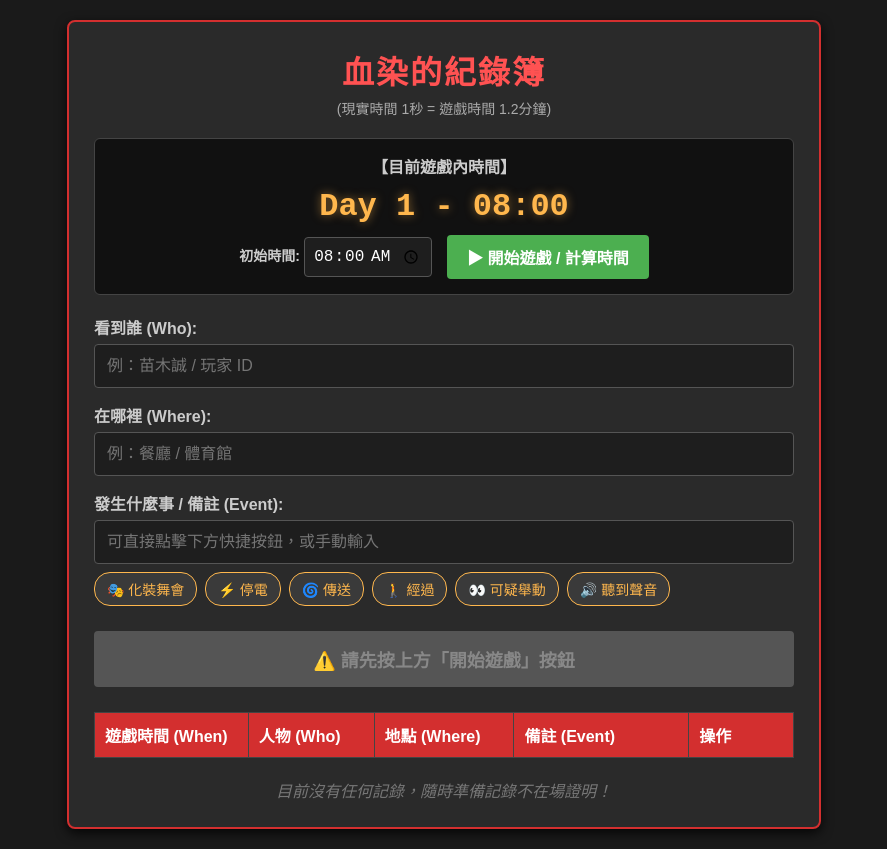
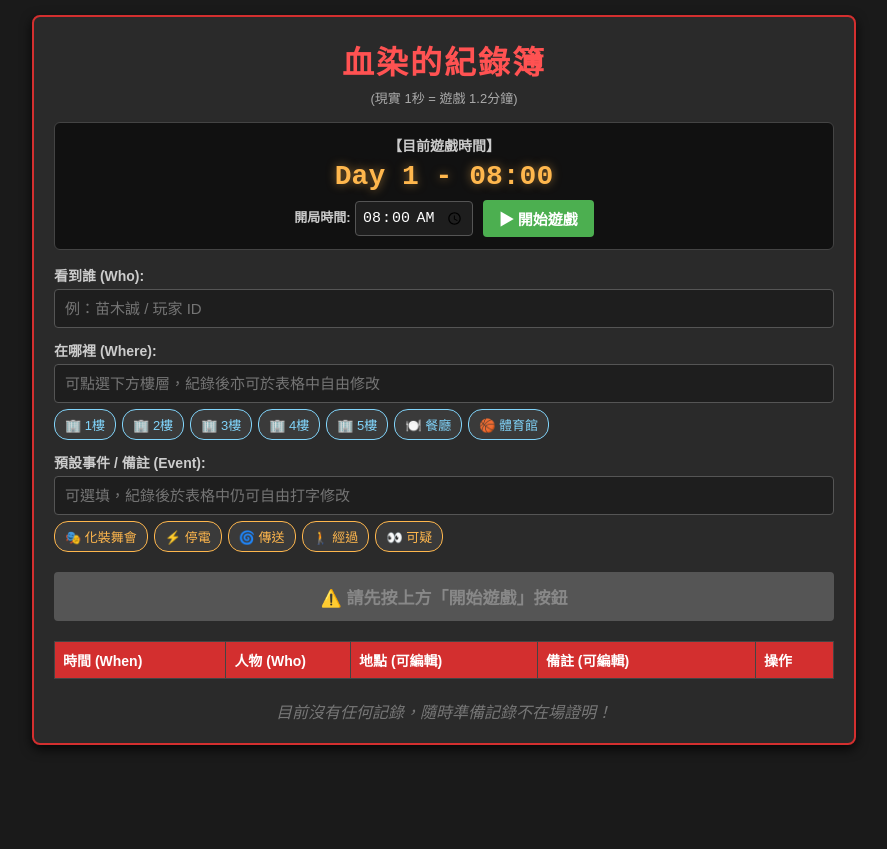
Before and after one commit to kokorowingsum-star/Danganronpa-online--tracker-for-gmod, a plain HTML site: page index.html in a window 1280 px wide. Shown: the whole page, without its empty margins (196-1083 px from the left). After the commit the page ends 800 px from the top, so only its background shows below. Drawn offline with Linux system fonts and the light colour scheme.

Commit message:
Update index.html

```diff
--- a/index.html
+++ b/index.html
@@ -11,13 +11,13 @@
             background: #1a1a1a;
             color: #f0f0f0;
             margin: 0;
-            padding: 20px;
+            padding: 15px;
         }
         .container {
-            max-width: 700px;
+            max-width: 780px;
             margin: auto;
             background: #2a2a2a;
-            padding: 25px;
+            padding: 20px;
             border-radius: 8px;
             box-shadow: 0 4px 12px rgba(0,0,0,0.8);
             border: 2px solid #d32f2f;
@@ -32,158 +32,201 @@
         .subtitle {
             text-align: center;
             color: #aaa;
-            font-size: 14px;
-            margin-bottom: 20px;
+            font-size: 13px;
+            margin-bottom: 15px;
         }
         /* 時鐘面板 */
         .timer-panel {
             background: #111;
             border: 1px solid #444;
             border-radius: 6px;
-            padding: 15px;
-            margin-bottom: 20px;
+            padding: 12px;
+            margin-bottom: 15px;
             text-align: center;
         }
         .clock-display {
-            font-size: 32px;
+            font-size: 28px;
             font-weight: bold;
             color: #ffb74d;
             font-family: monospace;
-            margin: 10px 0;
+            margin: 6px 0;
             text-shadow: 0 0 10px rgba(255, 183, 77, 0.5);
         }
         .timer-controls {
             display: flex;
             justify-content: center;
             align-items: center;
-            gap: 15px;
-            margin-top: 10px;
+            gap: 10px;
+            margin-top: 8px;
+            flex-wrap: wrap;
         }
         .time-input {
             background: #1e1e1e;
             color: white;
             border: 1px solid #555;
-            padding: 8px;
+            padding: 6px;
             border-radius: 4px;
-            font-size: 16px;
+            font-size: 15px;
         }
         .btn-game-start {
             background: #4caf50;
             color: white;
             border: none;
-            padding: 10px 20px;
-            font-size: 16px;
+            padding: 8px 16px;
+            font-size: 15px;
             font-weight: bold;
             border-radius: 4px;
             cursor: pointer;
             transition: 0.3s;
         }
-        .btn-game-start.active {
-            background: #d32f2f;
-        }
+        .btn-game-start.active { background: #d32f2f; }
 
-        .input-group {
-            margin-bottom: 15px;
-        }
+        .input-group { margin-bottom: 12px; }
         label {
             display: block;
-            margin-bottom: 5px;
+            margin-bottom: 4px;
             font-weight: bold;
             color: #ccc;
+            font-size: 14px;
         }
         input[type="text"] {
             width: 100%;
-            padding: 12px;
+            padding: 10px;
             box-sizing: border-box;
             border: 1px solid #555;
             background: #1e1e1e;
             color: white;
             border-radius: 4px;
-            font-size: 16px;
+            font-size: 15px;
         }
         input[type="text"]:focus {
             outline: none;
             border-color: #ff5252;
         }
 
-        /* 快捷事件按鈕區域 */
-        .event-chips {
+        /* 快捷按鈕區域 */
+        .chips-group {
             display: flex;
             flex-wrap: wrap;
-            gap: 8px;
-            margin-top: 8px;
+            gap: 6px;
+            margin-top: 6px;
         }
         .chip-btn {
             background: #3a3a3a;
             color: #ffb74d;
             border: 1px solid #ffb74d;
-            padding: 6px 12px;
-            border-radius: 16px;
-            font-size: 14px;
+            padding: 5px 10px;
+            border-radius: 14px;
+            font-size: 13px;
             cursor: pointer;
             transition: 0.2s;
         }
-        .chip-btn:hover {
+        .chip-btn:hover, .chip-btn:active {
             background: #ffb74d;
             color: #111;
             font-weight: bold;
         }
+        .chip-btn.loc-btn {
+            color: #81d4fa;
+            border-color: #81d4fa;
+        }
+        .chip-btn.loc-btn:hover, .chip-btn.loc-btn:active {
+            background: #81d4fa;
+            color: #111;
+        }
 
         .btn-mark {
             width: 100%;
-            padding: 15px;
+            padding: 12px;
             background: #d32f2f;
             color: white;
             border: none;
-            font-size: 18px;
+            font-size: 17px;
             font-weight: bold;
             border-radius: 4px;
             cursor: pointer;
             transition: 0.3s;
-            margin-top: 10px;
+            margin-top: 8px;
         }
         .btn-mark:hover { background: #b71c1c; }
         .btn-mark:disabled { background: #555; cursor: not-allowed; color: #888; }
 
         table {
             width: 100%;
-            margin-top: 25px;
+            margin-top: 20px;
             border-collapse: collapse;
         }
         th, td {
-            padding: 10px;
+            padding: 8px;
             border: 1px solid #444;
             text-align: left;
+            font-size: 14px;
         }
         th { background: #d32f2f; color: white; }
         tr:nth-child(even) { background: #333; }
         tr:nth-child(odd) { background: #2a2a2a; }
+
+        /* 表格內可編輯的地點框 */
+        .row-where-input {
+            width: 100%;
+            background: rgba(0,0,0,0.3);
+            border: 1px solid #555;
+            color: #81d4fa;
+            padding: 6px 8px;
+            border-radius: 4px;
+            box-sizing: border-box;
+            font-size: 14px;
+            font-weight: bold;
+        }
+        .row-where-input:focus {
+            outline: none;
+            border-color: #81d4fa;
+            background: #111;
+        }
+
+        /* 表格內可編輯的備註框 */
+        .row-note-input {
+            width: 100%;
+            background: rgba(0,0,0,0.3);
+            border: 1px solid #555;
+            color: #ffeb3b;
+            padding: 6px 8px;
+            border-radius: 4px;
+            box-sizing: border-box;
+            font-size: 14px;
+        }
+        .row-note-input:focus {
+            outline: none;
+            border-color: #ff5252;
+            background: #111;
+        }
+
         .delete-btn {
-            background: #555; color: white; padding: 6px 10px;
-            border: none; cursor: pointer; border-radius: 3px; font-size: 14px;
+            background: #555; color: white; padding: 5px 8px;
+            border: none; cursor: pointer; border-radius: 3px; font-size: 12px;
         }
         .delete-btn:hover { background: #ff5252; }
         .empty-msg { text-align: center; color: #777; margin-top: 20px; font-style: italic; }
-        .real-time-sub { font-size: 11px; color: #888; display: block; margin-top: 4px; }
+        .real-time-sub { font-size: 11px; color: #888; display: block; margin-top: 2px; }
     </style>
 </head>
 <body>
 
     <div class="container">
         <h1>血染的紀錄簿</h1>
-        <div class="subtitle">(現實時間 1秒 = 遊戲時間 1.2分鐘)</div>
+        <div class="subtitle">(現實 1秒 = 遊戲 1.2分鐘)</div>
 
         <!-- 遊戲時間控制面板 -->
         <div class="timer-panel">
-            <div style="color: #ccc; font-weight: bold;">【目前遊戲內時間】</div>
+            <div style="color: #ccc; font-weight: bold; font-size: 14px;">【目前遊戲時間】</div>
             <div class="clock-display" id="inGameClock">Day 1 - 08:00</div>
 
             <div class="timer-controls">
                 <div>
-                    <label style="display:inline; font-size:14px;">初始時間:</label>
+                    <label style="display:inline; font-size:13px;">開局時間:</label>
                     <input type="time" id="startTimeInput" class="time-input" value="08:00">
                 </div>
-                <button id="toggleTimerBtn" class="btn-game-start" onclick="toggleGameTimer()">▶ 開始遊戲 / 計算時間</button>
+                <button id="toggleTimerBtn" class="btn-game-start" onclick="toggleGameTimer()">▶ 開始遊戲</button>
             </div>
         </div>
 
@@ -191,22 +234,32 @@
             <label for="who">看到誰 (Who):</label>
             <input type="text" id="who" placeholder="例：苗木誠 / 玩家 ID" autocomplete="off" />
         </div>
+
+        <!-- 地點選單 -->
         <div class="input-group">
             <label for="where">在哪裡 (Where):</label>
-            <input type="text" id="where" placeholder="例：餐廳 / 體育館" autocomplete="off" />
+            <input type="text" id="where" placeholder="可點選下方樓層，紀錄後亦可於表格中自由修改" autocomplete="off" />
+            <div class="chips-group">
+                <button class="chip-btn loc-btn" onclick="selectWhere('1樓')">🏢 1樓</button>
+                <button class="chip-btn loc-btn" onclick="selectWhere('2樓')">🏢 2樓</button>
+                <button class="chip-btn loc-btn" onclick="selectWhere('3樓')">🏢 3樓</button>
+                <button class="chip-btn loc-btn" onclick="selectWhere('4樓')">🏢 4樓</button>
+                <button class="chip-btn loc-btn" onclick="selectWhere('5樓')">🏢 5樓</button>
+                <button class="chip-btn loc-btn" onclick="selectWhere('餐廳')">🍽️ 餐廳</button>
+                <button class="chip-btn loc-btn" onclick="selectWhere('體育館')">🏀 體育館</button>
+            </div>
         </div>
+
+        <!-- 事件快捷選單 -->
         <div class="input-group">
-            <label for="event">發生什麼事 / 備註 (Event):</label>
-            <input type="text" id="event" placeholder="可直接點擊下方快捷按鈕，或手動輸入" autocomplete="off" />
-
-            <!-- 隨機事件/動作快捷選單 -->
-            <div class="event-chips">
-                <button class="chip-btn" onclick="selectEvent('化裝舞會')">🎭 化裝舞會</button>
-                <button class="chip-btn" onclick="selectEvent('停電')">⚡ 停電</button>
-                <button class="chip-btn" onclick="selectEvent('傳送')">🌀 傳送</button>
-                <button class="chip-btn" onclick="selectEvent('經過')">🚶 經過</button>
-                <button class="chip-btn" onclick="selectEvent('可疑舉動')">👀 可疑舉動</button>
-                <button class="chip-btn" onclick="selectEvent('聽到聲音')">🔊 聽到聲音</button>
+            <label for="event">預設事件 / 備註 (Event):</label>
+            <input type="text" id="event" placeholder="可選填，紀錄後於表格中仍可自由打字修改" autocomplete="off" />
+            <div class="chips-group">
+                <button class="chip-btn" onclick="selectEvent('🎭 化裝舞會')">🎭 化裝舞會</button>
+                <button class="chip-btn" onclick="selectEvent('⚡ 停電')">⚡ 停電</button>
+                <button class="chip-btn" onclick="selectEvent('🌀 傳送')">🌀 傳送</button>
+                <button class="chip-btn" onclick="selectEvent('🚶 經過')">🚶 經過</button>
+                <button class="chip-btn" onclick="selectEvent('👀 可疑')">👀 可疑</button>
             </div>
         </div>
 
@@ -215,11 +268,11 @@
         <table id="logTable">
             <thead>
                 <tr>
-                    <th style="width: 22%;">遊戲時間 (When)</th>
-                    <th style="width: 18%;">人物 (Who)</th>
-                    <th style="width: 20%;">地點 (Where)</th>
-                    <th style="width: 25%;">備註 (Event)</th>
-                    <th style="width: 15%;">操作</th>
+                    <th style="width: 22%;">時間 (When)</th>
+                    <th style="width: 16%;">人物 (Who)</th>
+                    <th style="width: 24%;">地點 (可編輯)</th>
+                    <th style="width: 28%;">備註 (可編輯)</th>
+                    <th style="width: 10%;">操作</th>
                 </tr>
             </thead>
             <tbody>
@@ -230,17 +283,26 @@
     </div>
 
     <script>
-        // 時間相關變數
         let isGameRunning = false;
-        let realStartTimestamp = 0; // 現實開始時間 (ms)
-        let inGameStartMinutes = 0; // 遊戲開始的總分鐘數
+        let realStartTimestamp = 0;
+        let inGameStartMinutes = 0;
         let clockInterval = null;
-        let currentInGameString = "Day 1 - 08:00"; // 儲存當下遊戲時間字串
+        let currentInGameString = "Day 1 - 08:00";
 
-        // 點擊快捷事件按鈕
+        // 點擊地點快捷按鈕
+        function selectWhere(locName) {
+            const whereInput = document.getElementById('where');
+            if (whereInput.value.trim() !== '') {
+                whereInput.value += ' ' + locName;
+            } else {
+                whereInput.value = locName;
+            }
+            whereInput.focus();
+        }
+
+        // 點擊事件快捷按鈕
         function selectEvent(eventName) {
             const eventInput = document.getElementById('event');
-            // 如果原本有字，加個逗號分開；如果冇字，直接填入
             if (eventInput.value.trim() !== '') {
                 eventInput.value += ', ' + eventName;
             } else {
@@ -249,70 +311,55 @@
             eventInput.focus();
         }
 
-        // 將 hh:mm 轉換為總分鐘數 (例如 08:00 = 480)
         function timeToMinutes(timeStr) {
             const [hours, minutes] = timeStr.split(':').map(Number);
             return (hours * 60) + minutes;
         }
 
-        // 將總分鐘數轉換為 Day X - HH:MM
         function minutesToGameTimeStr(totalMins) {
-            const days = Math.floor(totalMins / (24 * 60)) + 1; // 1日開始
+            const days = Math.floor(totalMins / (24 * 60)) + 1;
             const remainingMins = Math.floor(totalMins % (24 * 60));
             const hours = Math.floor(remainingMins / 60).toString().padStart(2, '0');
             const mins = (remainingMins % 60).toString().padStart(2, '0');
             return `Day ${days} - ${hours}:${mins}`;
         }
 
-        // 更新時鐘
         function updateClock() {
             if (!isGameRunning) return;
-
-            // 計算過了幾多現實秒數
             const now = Date.now();
             const elapsedRealSeconds = (now - realStartTimestamp) / 1000;
-
-            // 根據規則: 現實 1 秒 = 遊戲 1.2 分鐘
             const elapsedGameMinutes = elapsedRealSeconds * 1.2;
-
-            // 總遊戲分鐘數 = 初始時間 + 經過時間
             const currentTotalGameMinutes = inGameStartMinutes + elapsedGameMinutes;
-
-            // 更新 UI 和全域變數
             currentInGameString = minutesToGameTimeStr(currentTotalGameMinutes);
             document.getElementById('inGameClock').innerText = currentInGameString;
         }
 
-        // 開始 / 停止計時器
         function toggleGameTimer() {
             const btn = document.getElementById('toggleTimerBtn');
             const markBtn = document.getElementById('markBtn');
             const timeInput = document.getElementById('startTimeInput');
 
             if (!isGameRunning) {
-                // 開始遊戲
                 isGameRunning = true;
                 realStartTimestamp = Date.now();
                 inGameStartMinutes = timeToMinutes(timeInput.value);
 
-                timeInput.disabled = true; // 鎖定輸入框
-                btn.innerHTML = "⏹ 停止並重置";
+                timeInput.disabled = true;
+                btn.innerHTML = "⏹ 重置";
                 btn.classList.add('active');
 
                 markBtn.disabled = false;
                 markBtn.innerHTML = "📝 記錄 (Mark!)";
 
-                // 啟動時鐘，每秒更新
                 clockInterval = setInterval(updateClock, 1000);
-                updateClock(); // 即時執行一次
+                updateClock();
             } else {
-                // 停止遊戲 (重置)
-                if(confirm("確定要停止並重置時鐘嗎？這通常在開啟新一局遊戲時使用。")) {
+                if(confirm("確定要重置時鐘嗎？")) {
                     isGameRunning = false;
                     clearInterval(clockInterval);
 
                     timeInput.disabled = false;
-                    btn.innerHTML = "▶ 開始遊戲 / 計算時間";
+                    btn.innerHTML = "▶ 開始遊戲";
                     btn.classList.remove('active');
 
                     document.getElementById('inGameClock').innerText = `Day 1 - ${timeInput.value}`;
@@ -333,10 +380,9 @@
             const eventInput = document.getElementById('event');
 
             const who = whoInput.value.trim() || '不明';
-            const where = whereInput.value.trim() || '不明';
-            const event = eventInput.value.trim() || '-';
+            const whereValue = whereInput.value.trim();
+            const eventValue = eventInput.value.trim();
 
-            // 取得現實時間 (作為小字參考用)
             const realNow = new Date();
             const realTimeString = realNow.getHours().toString().padStart(2, '0') + ':' +
                                  realNow.getMinutes().toString().padStart(2, '0') + ':' +
@@ -345,24 +391,26 @@
             const tbody = document.querySelector('#logTable tbody');
             const row = document.createElement('tr');
 
-            // 建立表格內容
+            // 地點與備註欄皆改為可自由輸入與修改的 <input> 框
             row.innerHTML = `
                 <td>
                     <span style="font-weight:bold; color:#ffb74d;">${currentInGameString}</span>
                     <span class="real-time-sub">(現實: ${realTimeString})</span>
                 </td>
                 <td style="font-weight:bold;">${who}</td>
-                <td>${where}</td>
-                <td>${event}</td>
+                <td>
+                    <input type="text" class="row-where-input" value="${whereValue}" placeholder="地點..." />
+                </td>
+                <td>
+                    <input type="text" class="row-note-input" value="${eventValue}" placeholder="備註..." />
+                </td>
                 <td><button class="delete-btn" onclick="deleteRow(this)">刪除</button></td>
             `;
 
-            // 最新的記錄置頂
             tbody.insertBefore(row, tbody.firstChild);
-
             document.getElementById('emptyMsg').style.display = 'none';
 
-            // 清空輸入框
+            // 清空頂部輸入框
             whoInput.value = '';
             whereInput.value = '';
             eventInput.value = '';
@@ -379,16 +427,17 @@
             }
         }
 
-        // 按 Enter 鍵自動記錄
         document.addEventListener('keypress', function(e) {
             if (e.key === 'Enter' && isGameRunning) {
-                if(document.activeElement.id !== 'startTimeInput') {
+                // 如果光標在表格內的輸入框，按 Enter 不會重複新增紀錄
+                if (document.activeElement.classList.contains('row-note-input') ||
+                    document.activeElement.classList.contains('row-where-input')) return;
+                if (document.activeElement.id !== 'startTimeInput') {
                     markEvent();
                 }
             }
         });
 
-        // 網頁載入時更新一次預設顯示
         document.getElementById('inGameClock').innerText = `Day 1 - ${document.getElementById('startTimeInput').value}`;
     </script>
 </body>
```
